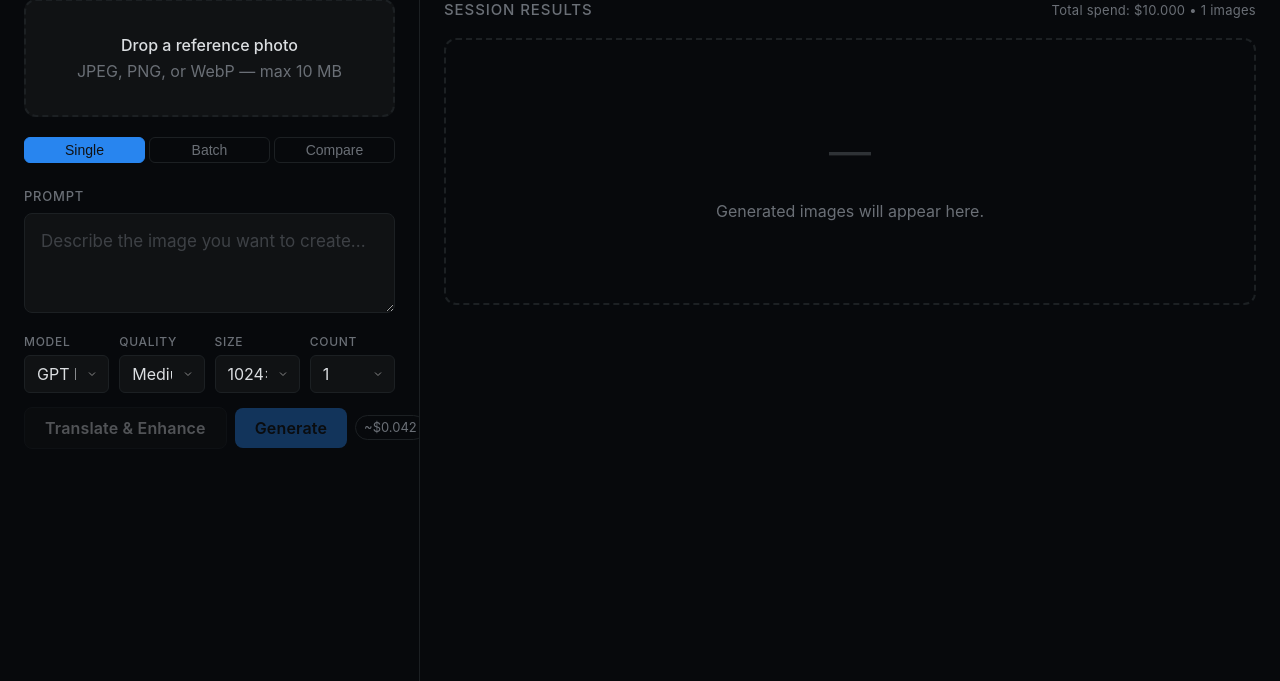
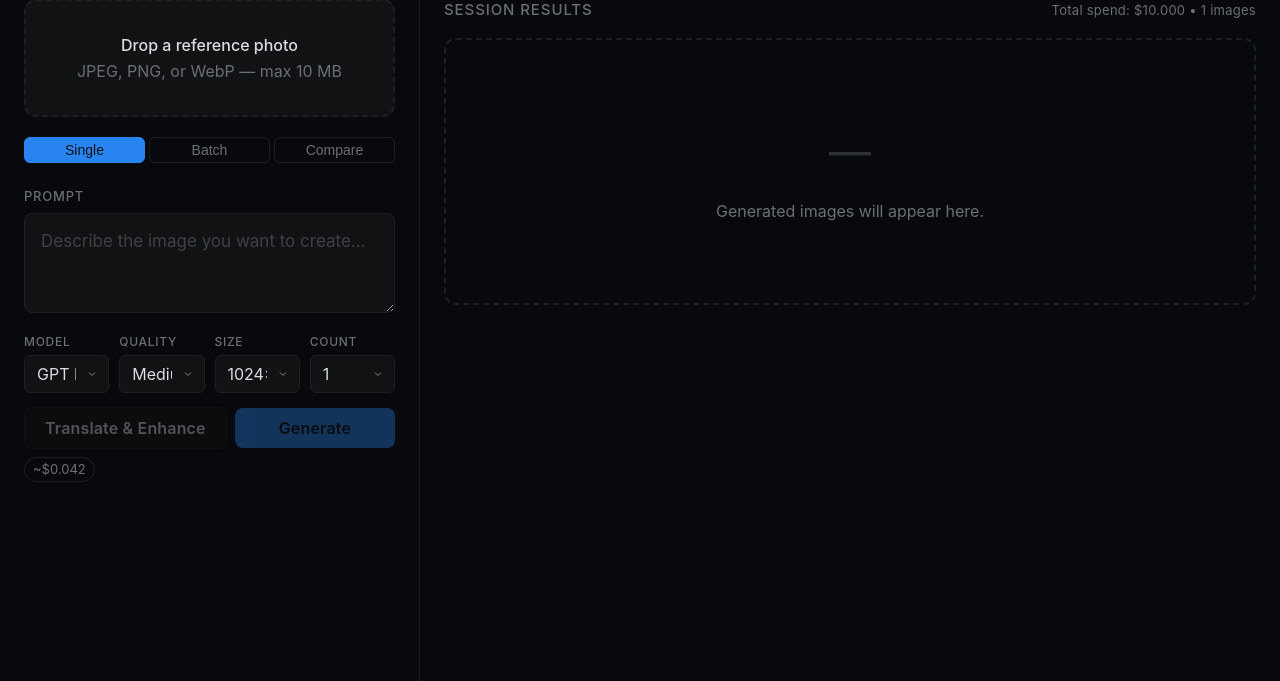
Before and after one commit to sayershuang-ship-it/image-app, a Flask app: page /studio in a window 1280 px wide. Shown: the part 77-758 px from the top of the page. Run offline with Flask 2, Linux system fonts and the light colour scheme; tables that the repository leaves empty hold one stand-in row (values such as "Sample post"); some libraries are stand-ins or nearby versions.

Commit message:
fix: keep cost badge inside the studio panel

```diff
--- a/templates/studio.html
+++ b/templates/studio.html
@@ -397,6 +397,10 @@
   border: 1px solid var(--border);
   border-radius: 20px;
   white-space: nowrap;
+  min-width: 0;
+  max-width: 100%;
+  overflow: hidden;
+  text-overflow: ellipsis;
 }
 .cost-badge.accent { color: var(--accent); border-color: var(--accent); }
 
@@ -604,7 +608,7 @@
             </select>
           </div>
         </div>
-        <div class="btn-row" style="align-items:center;gap:8px">
+        <div class="btn-row" style="align-items:center;gap:8px;flex-wrap:wrap">
           <button class="btn btn-secondary" id="enhance-btn" disabled>Translate &amp; Enhance</button>
           <button class="btn btn-primary" id="generate-btn" disabled>Generate</button>
           <span class="cost-badge" id="cost-badge">~$0.042</span>
@@ -808,7 +812,7 @@ function updateCostBadge() {
   costBadge.title = estimateTag ? 'gpt-image-2.5 pricing not yet published by OpenAI; reusing gpt-image-2 rates as an estimate.' : '';
   if (state.mode === 'compare') {
     const c = compareIds.reduce((s, id) => s + calcCost(compareQualityFor(id, quality), size, 1, id), 0);
-    costBadge.textContent = `~$${c.toFixed(3)}${estimateTag} (${compareIds.length} models)`;
+    costBadge.textContent = `~$${c.toFixed(3)}${estimateTag} · ${compareIds.length} models`;
   } else if (state.mode === 'batch') {
     const lines = (batchInput.value || '').split('\n').filter(l => l.trim()).length;
     const c = calcCost(quality, size, Math.max(lines, 1));
```
